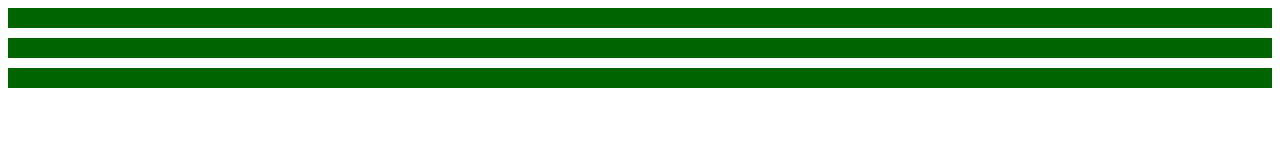
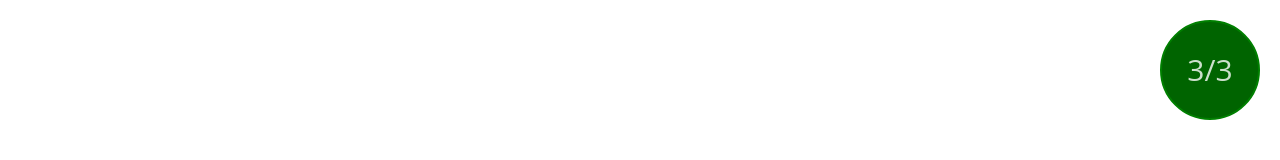
Before and after one commit to jareware/el-js, a website: page demo/index.html in a window 1280 px wide. Drawn offline with Linux system fonts and the light colour scheme; files whose address does not match are found by name.

Commit message:
Add result badge to page corner.

```diff
--- a/demo/index.css
+++ b/demo/index.css
@@ -21,10 +21,30 @@ section {
 }
 
 .el-js-success {
-    background: darkgreen;
+    /*background: darkgreen;*/
 }
 
 .el-js-failure {
     background: darkred;
     color: white;
 }
+
+#el-js-success,
+#el-js-failure {
+    position: fixed;
+    top: 20px;
+    right: 20px;
+    border-radius: 100%;
+    background: darkgreen;
+    border: 2px solid green;
+    color: rgba(255, 255, 255, 0.8);
+    width: 100px;
+    height: 100px;
+    text-align: center;
+    padding-top: 25px;
+    font-size: 30px;
+}
+#el-js-failure {
+    background: darkred;
+    border-color: red;
+}
--- a/demo/index.js
+++ b/demo/index.js
@@ -8,7 +8,12 @@
         return domNode.innerHTML.replace(/\s+/g, '');
     }
 
+    var runCount = 0;
+    var successCount = 0;
+
     $('.el-js-example').forEach(function(exampleEl) {
+
+        runCount++;
 
         var inputEl = exampleEl.querySelector('script[type="el-js-input"]');
         var expectedOutputEl = exampleEl.querySelector('script[type="el-js-output"]');
@@ -23,7 +28,9 @@
 
         exampleEl.className += success ? ' el-js-success' : ' el-js-failure';
 
-        if (!success) {
+        if (success) {
+            successCount++;
+        } else {
             el(exampleEl,
                 el('pre',
                     'Running this code:\n\n' +
@@ -38,4 +45,10 @@
 
     });
 
+    el(document.body,
+        el('div', { id: successCount === runCount ? 'el-js-success' : 'el-js-failure' },
+            successCount + '/' + runCount
+        )
+    );
+
 })();
```
